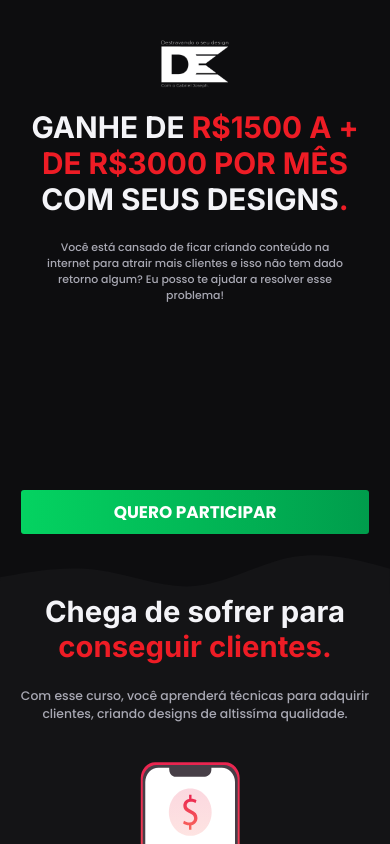
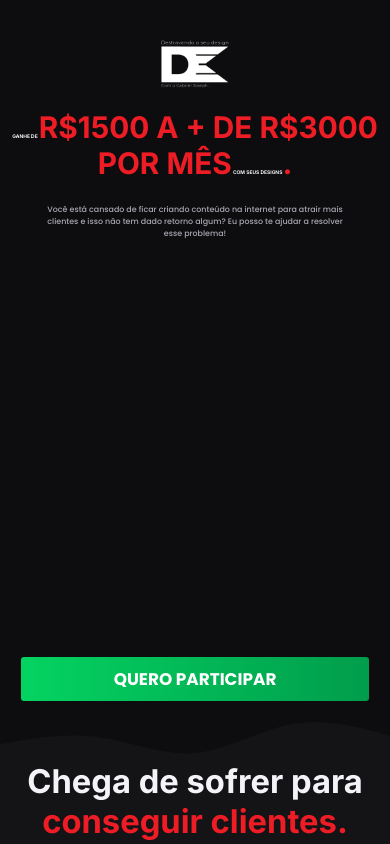
Before and after one commit to gabrieldiasss/freela-destravando-seu-design, a React (Create React App) app: page / in a window 390 px wide. Shown: the top 844 px of the page. Built offline with nearby package versions, Linux system fonts and the light colour scheme.

Commit message:
86 deploy

```diff
--- a/public/index.html
+++ b/public/index.html
@@ -3,7 +3,7 @@
   <head>
     <meta charset="utf-8" />
     <link rel="icon" href="%PUBLIC_URL%/LOGO-HOJE-1.ico" />
-    <meta name="viewport" content="width=980">
+    <meta name="viewport" content="width=device-width">
 
     <meta name="theme-color" content="#000000" />
     <meta
--- a/src/App.css
+++ b/src/App.css
@@ -49,7 +49,7 @@ header .logo-design {
 .titulo-principal-1 h2 {
     text-align: center;
     font-size: 6rem;
-    width: 90%;
+
     max-width: 900px;
     margin: 0 auto;
     font-family: Inter;
@@ -198,7 +198,7 @@ header .logo-design {
     }
 
     .text-segunda-parte {
-        max-width: 400px;
+        max-width: 100px;
     }
 }
 
@@ -209,22 +209,20 @@ header .logo-design {
 
 }
 
-@media(max-width: 513px) {
-    .video {
-        width: 55rem;
-        height: 26rem;
-    }
-}
+@media(max-width: 425px) {
 
-@media(max-width: 425px) {
     html {
         font-size: 31%;
     }
 
+    .titulo-principal-1 h2 {
+        font-size: 1rem;
+    }
+
     .text-segunda-parte {
+        font-size: 1.6rem;
         max-width: 300px;
     }
-
 }
 
 @media(max-width: 375px) {
--- a/src/components/ganheDinheiro.css
+++ b/src/components/ganheDinheiro.css
@@ -25,13 +25,13 @@
 
 .texts-ganheDinheiro .main-text {
     font-family: Inter;
-    font-size: 5.9rem;
+    font-size: 6.6rem;
     max-width: 700px;
     color: #F4F4F8;
 }
 
 .main-text small {
-    font-size: 5.9rem;
+    font-size: 6.6rem;
     color: #EE1C25;
 }
 
@@ -144,6 +144,7 @@
     }
 }
 
+
 @media(max-width: 370px) {
     .texts-ganheDinheiro .second-text {
         max-width: 200px;
```
